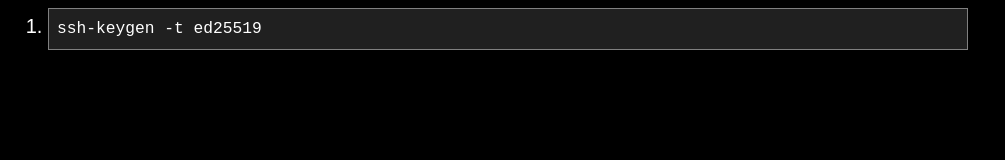
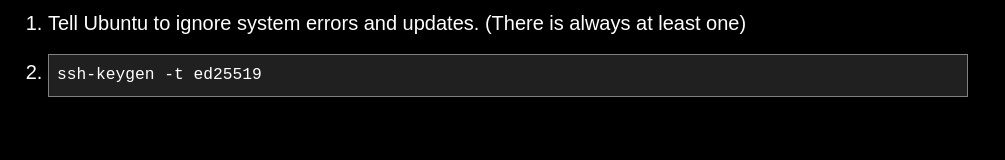
Before and after one commit to ReactorScram/ReactorScram.github.io, a plain HTML site: page 2024/dev-vm-checklist.html in a window 1280 px wide. Shown: the whole page, without its empty margins (0-1005 px from the left). Drawn offline with Linux system fonts and the light colour scheme.

Commit message:
Update dev-vm-checklist.html

```diff
--- a/2024/dev-vm-checklist.html
+++ b/2024/dev-vm-checklist.html
@@ -5,6 +5,7 @@
   </head>
   <body>
     <ol>
+      <li>Tell Ubuntu to ignore system errors and updates. (There is always at least one)</li>
       <li><pre>ssh-keygen -t ed25519</pre></li>
     </ol>
   </body>
```
